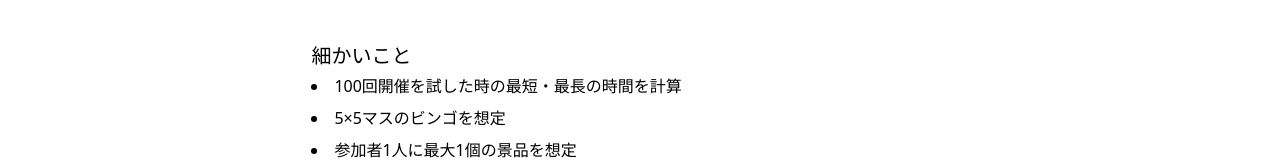
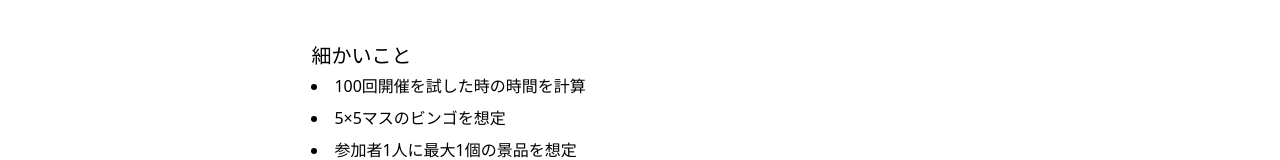
Before and after one commit to coffee-r/coffee-r.github.io, a Nuxt app: page /bingo_time_simulator in a window 1280 px wide. Shown: the part 638-798 px from the top of the page. Built offline with nearby package versions, Linux system fonts and the light colour scheme.

Commit message:
[add] ビンゴ計算シュミレーター

```diff
--- a/pages/bingo_time_simulator.vue
+++ b/pages/bingo_time_simulator.vue
@@ -55,7 +55,7 @@
 			<h2 class="text-xl mt-12">細かいこと</h2>
 
 			<ul class="list-disc list-inside">
-				<li>100回開催を試した時の最短・最長の時間を計算</li>
+				<li>100回開催を試した時の時間を計算</li>
 				<li>5×5マスのビンゴを想定</li>
 				<li>参加者1人に最大1個の景品を想定</li>
 			</ul>
```
